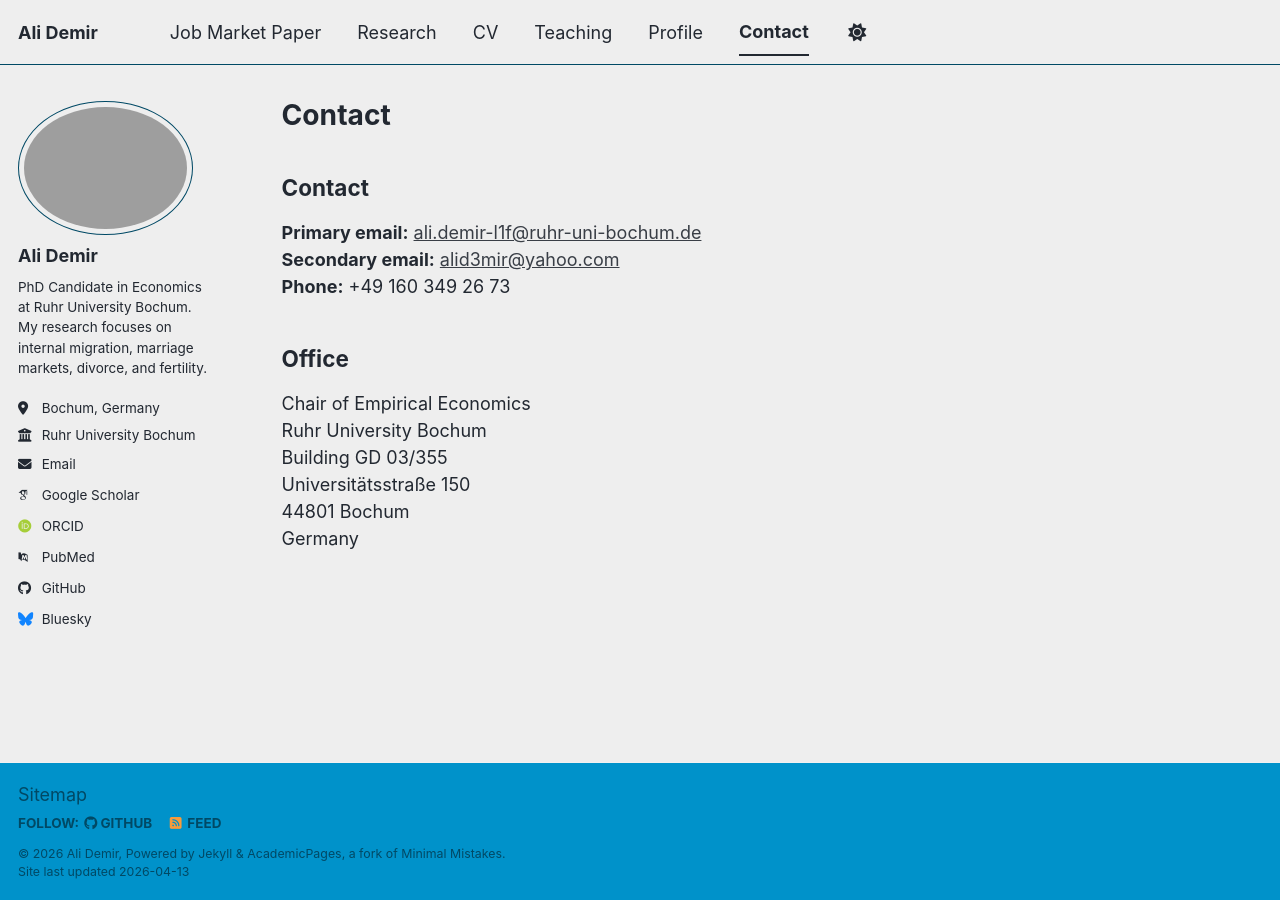
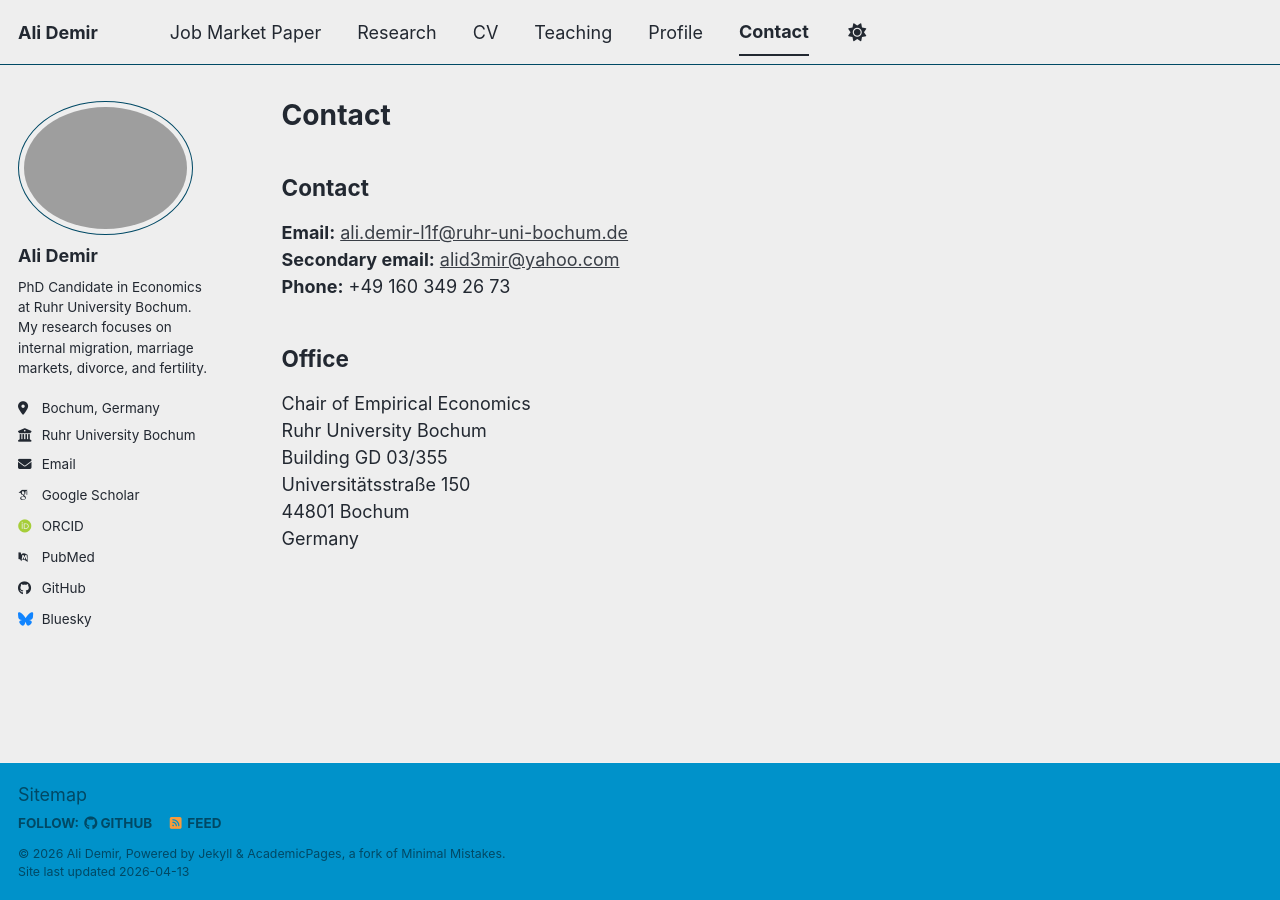
Before and after one commit to alidemir1995ad-alt/alidemir1995ad-alt.github.io, a Jekyll site: the page built from _pages/contact.md, in a window 1280 px wide. Built offline with Jekyll 4.4.1, drawn with Linux system fonts in a browser that asks for light colours; some web fonts are replaced; a script bundle is joined from its source files by our own code; library files that are not in the unit come from our copies.

Commit message:
Refactor contact page email formatting and layout
Updated email section for consistency and added base path include.

```diff
--- a/_pages/contact.md
+++ b/_pages/contact.md
@@ -1,13 +1,15 @@
 ---
 layout: archive
+title: "Contact"
 permalink: /contact/
-title: "Contact"
 author_profile: true
 ---
 
+{% include base_path %}
+
 ## Contact
 
-**Primary email:** [ali.demir-l1f@ruhr-uni-bochum.de](mailto:ali.demir-l1f@ruhr-uni-bochum.de)
+**Email:** [ali.demir-l1f@ruhr-uni-bochum.de](mailto:ali.demir-l1f@ruhr-uni-bochum.de)
 **Secondary email:** [alid3mir@yahoo.com](mailto:alid3mir@yahoo.com)
 **Phone:** +49 160 349 26 73
 
```
